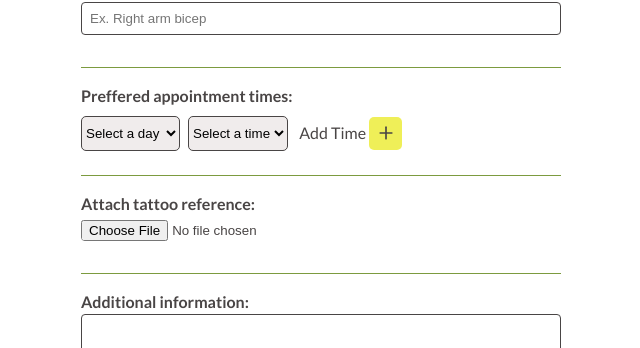
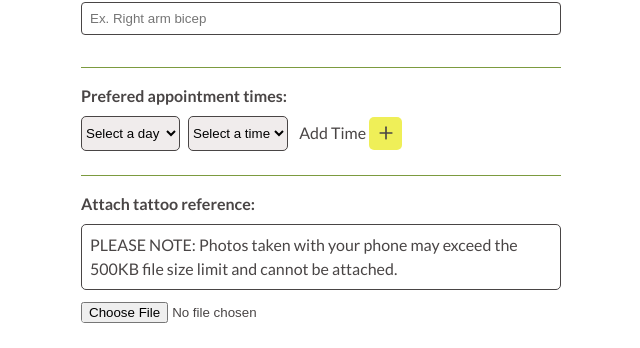
Before and after one commit to rmarafioti/wildWindNext, a Next.js app: page /requestappt in a window 1280 px wide. Shown: the part 762-1110 px from the top of the page, without its empty margins (319-959 px from the left). Built offline with nearby package versions, Linux system fonts and the light colour scheme.

Commit message:
edited form details and typos

```diff
--- a/src/components/DateTimeField.jsx
+++ b/src/components/DateTimeField.jsx
@@ -83,7 +83,7 @@ export default function DateTimeField({
   return (
     <div>
       <label className={styles.label}>
-        Preffered appointment times:{" "}
+        Prefered appointment times:{" "}
         {validationError && (
           <p className={styles.error}>*Please provide your availability*</p>
         )}
--- a/src/components/Form.jsx
+++ b/src/components/Form.jsx
@@ -271,7 +271,13 @@ export default function Form() {
         />
       </div>
       <div className={styles.formSectionContainer} id={styles.attachFile}>
-        <label className={styles.label}>Attach tattoo reference:</label>
+        <label className={styles.label}>
+          Attach tattoo reference:{" "}
+          <p className={styles.attachMessage}>
+            PLEASE NOTE: Photos taken with your phone may exceed the 500KB file
+            size limit and cannot be attached.
+          </p>
+        </label>
         <input
           className={styles.form}
           id={styles.file}
--- a/src/styles/form.module.css
+++ b/src/styles/form.module.css
@@ -8,6 +8,14 @@
 .label {
   font-weight: bold;
   color: var(--wildBlack);
+}
+
+.attachMessage {
+  margin: .5rem 0rem .5rem 0rem;
+  padding: .5rem;
+  font-weight: normal;
+  border: 1px solid var(--wildBlack);
+  border-radius: 5px;
 }
 
 .form,
```
